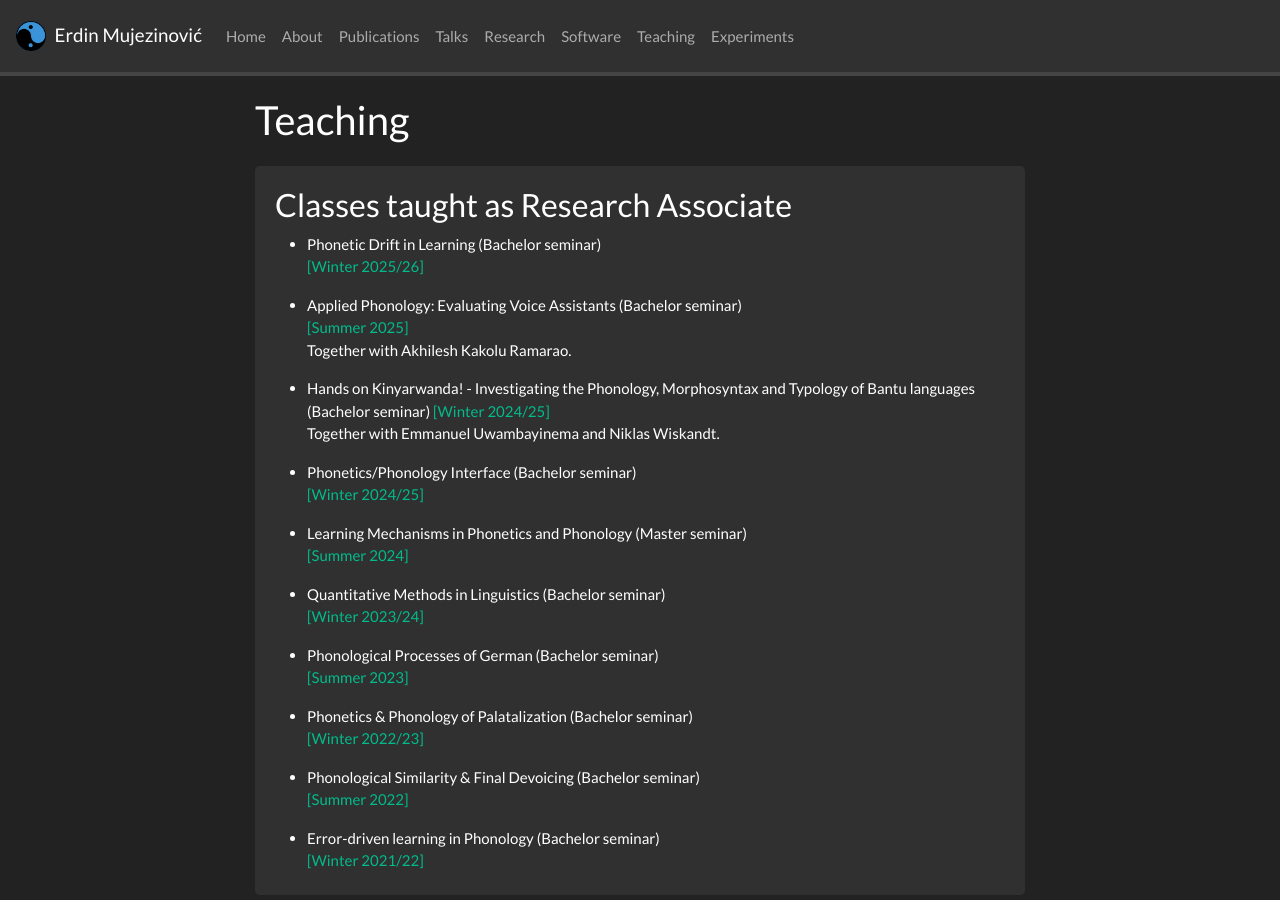
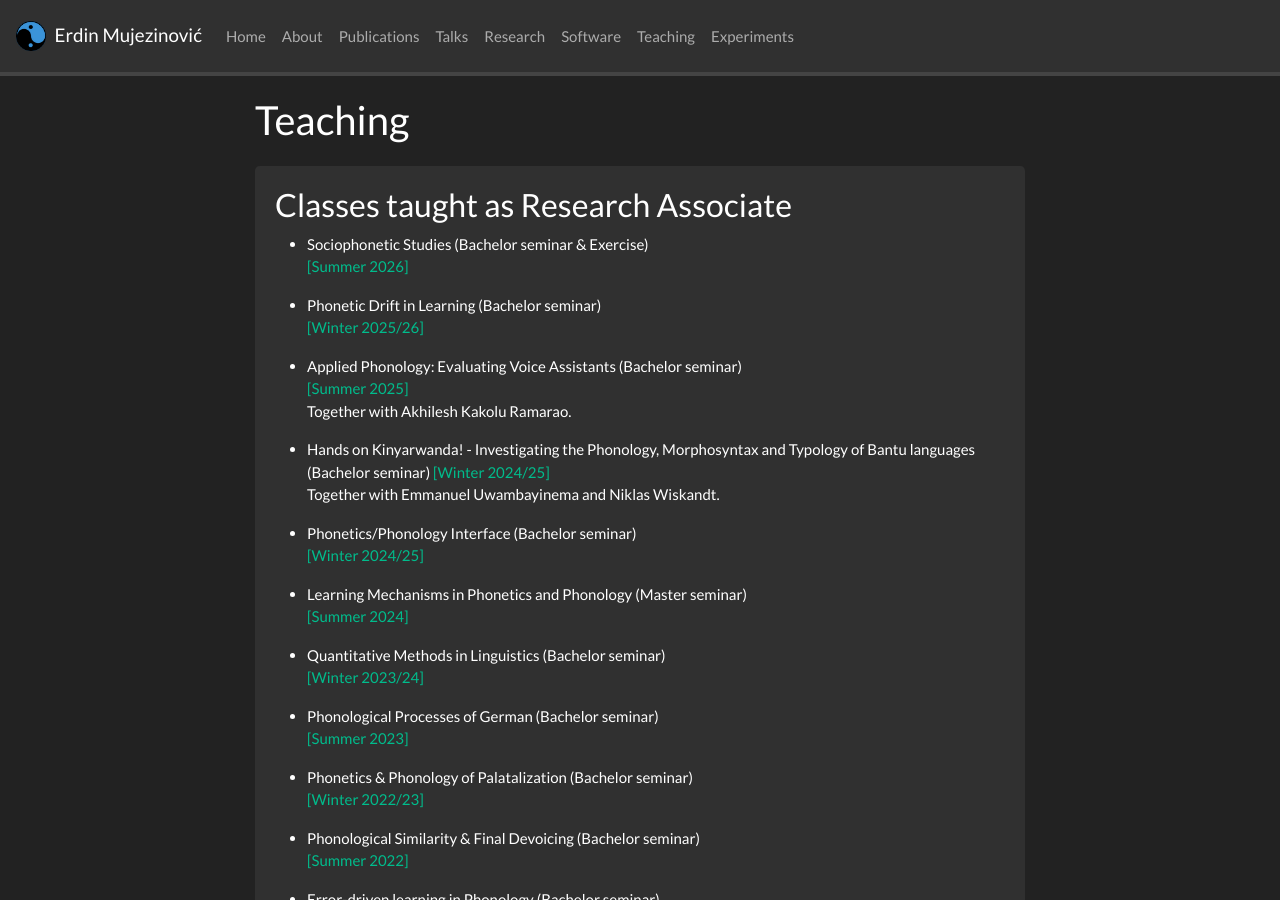
Before and after one commit to Erd-ling/erd-ling.github.io, a Jekyll site: the page built from _pages/teaching.md, in a window 1280 px wide and 900 px high. Built offline with Jekyll 4.4.1, drawn with Linux system fonts in a browser that asks for light colours; nearby versions of some CDN libraries; a style sheet for code colours, icons or effects is not loaded.

Commit message:
Updated Teaching page

```diff
--- a/_pages/teaching.md
+++ b/_pages/teaching.md
@@ -9,6 +9,9 @@ permalink: /teaching/
 
 <div class="jumbotron">
 <h3>Classes taught as Research Associate</h3>
+
+* Sociophonetic Studies (Bachelor seminar & Exercise)<br/>
+[[Summer 2026]](https://lsf.hhu.de/qisserver/rds?state=verpublish&status=init&vmfile=no&publishid=277166&moduleCall=webInfo&publishConfFile=webInfo&publishSubDir=veranstaltung)<br/>
 
 * Phonetic Drift in Learning (Bachelor seminar)<br/>
 [[Winter 2025/26]](https://lsf.hhu.de/qisserver/rds?state=verpublish&status=init&vmfile=no&publishid=269077&moduleCall=webInfo&publishConfFile=webInfo&publishSubDir=veranstaltung)<br/>
```
